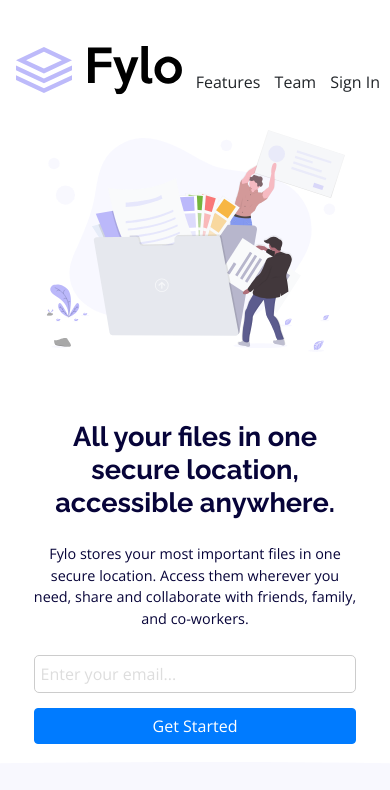
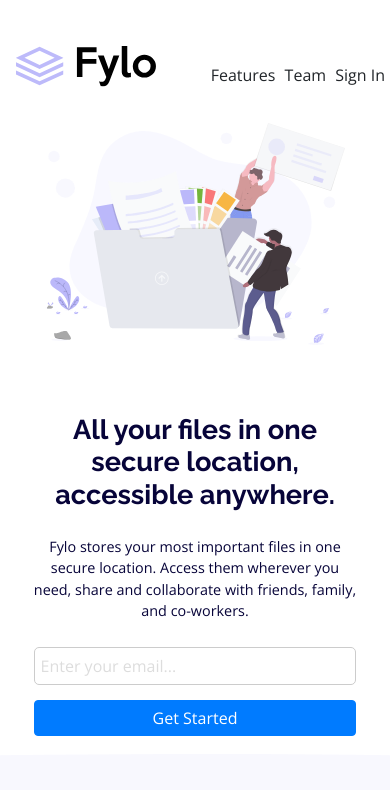
Before and after one commit to totoBlog/fylo-landing-page, a plain HTML site: page index.html in a window 390 px wide. Shown: the top 790 px of the page. Drawn offline with nearby package versions, Linux system fonts and the light colour scheme.

Commit message:
Add files via upload

```diff
--- a/index.html
+++ b/index.html
@@ -131,7 +131,7 @@
   <footer>
     <p class="attribution">
       Challenge by <a href="https://www.frontendmentor.io?ref=challenge" target="_blank">Frontend Mentor</a>.
-      Coded by <a href="#">Celtic Sheep</a>.
+      Coded by <a href="#">Toto Tanaka</a>.
     </p>
   </footer>
 </body>
--- a/styles.css
+++ b/styles.css
@@ -268,7 +268,11 @@ a.firstLink:visited {
   ul li {
     display: inline-block;
     style: none;
-    margin-right: 10px;
+    margin-right: 5px;
+  }
+
+  .logo{
+    width: 140px;
   }
 
   .mail {
```
